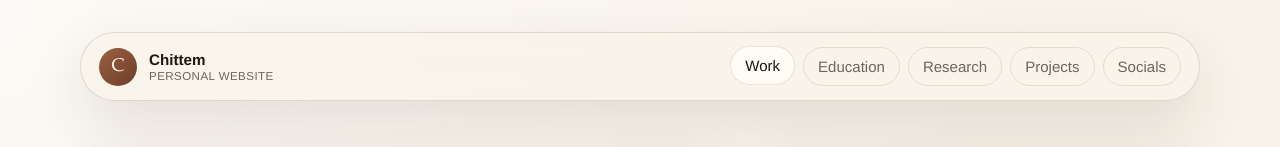
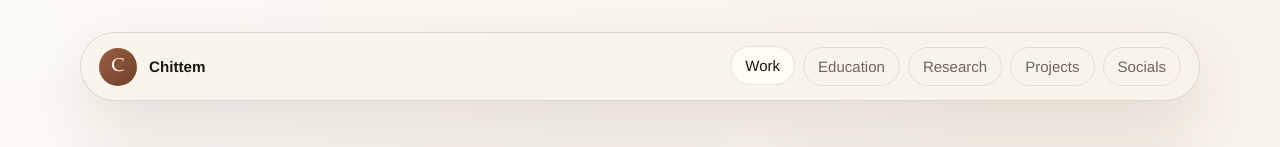
Before and after one commit to chitadi/personal-website, a Next.js app: page / in a window 1280 px wide. Shown: the top 147 px of the page. Built offline with nearby package versions, Linux system fonts and the light colour scheme; no server answers.

Commit message:
o. removed the word personal website

```diff
--- a/components/site-header.tsx
+++ b/components/site-header.tsx
@@ -56,7 +56,6 @@ export function SiteHeader() {
           <span className="site-header__brand-mark">C</span>
           <span className="site-header__brand-copy">
             <strong>Chittem</strong>
-            <small>Personal website</small>
           </span>
         </Link>
 
```
